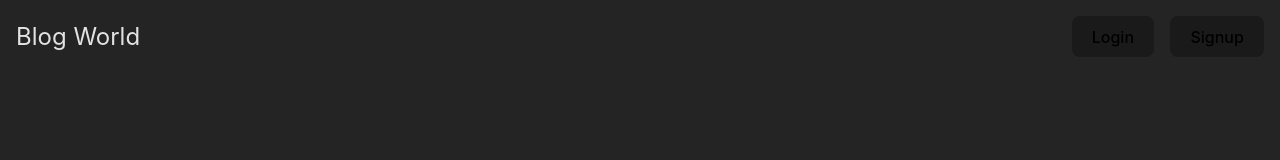
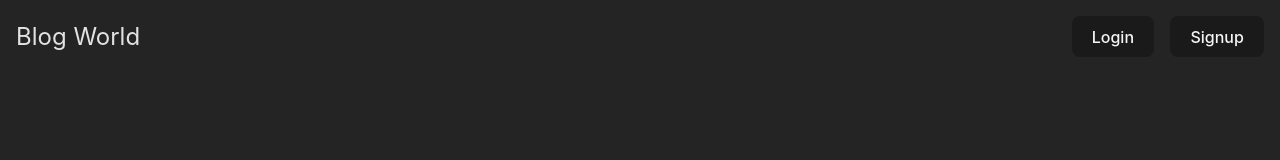
Before and after one commit to hall488/Blog-World-React-App, a React (Vite) app: page /#/Blog-World-React-App/Category/1 in a window 1280 px wide. Shown: the top 160 px of the page. Built offline with nearby package versions, Linux system fonts and the light colour scheme; no server answers.

Commit message:
Fix styling bug

```diff
--- a/src/index.css
+++ b/src/index.css
@@ -50,6 +50,7 @@ button {
   background-color: var(--primary-darker);
   cursor: pointer;
   transition: border-color 0.25s;
+  color: var(--secondary-color);
 }
 
 button:hover {
```
